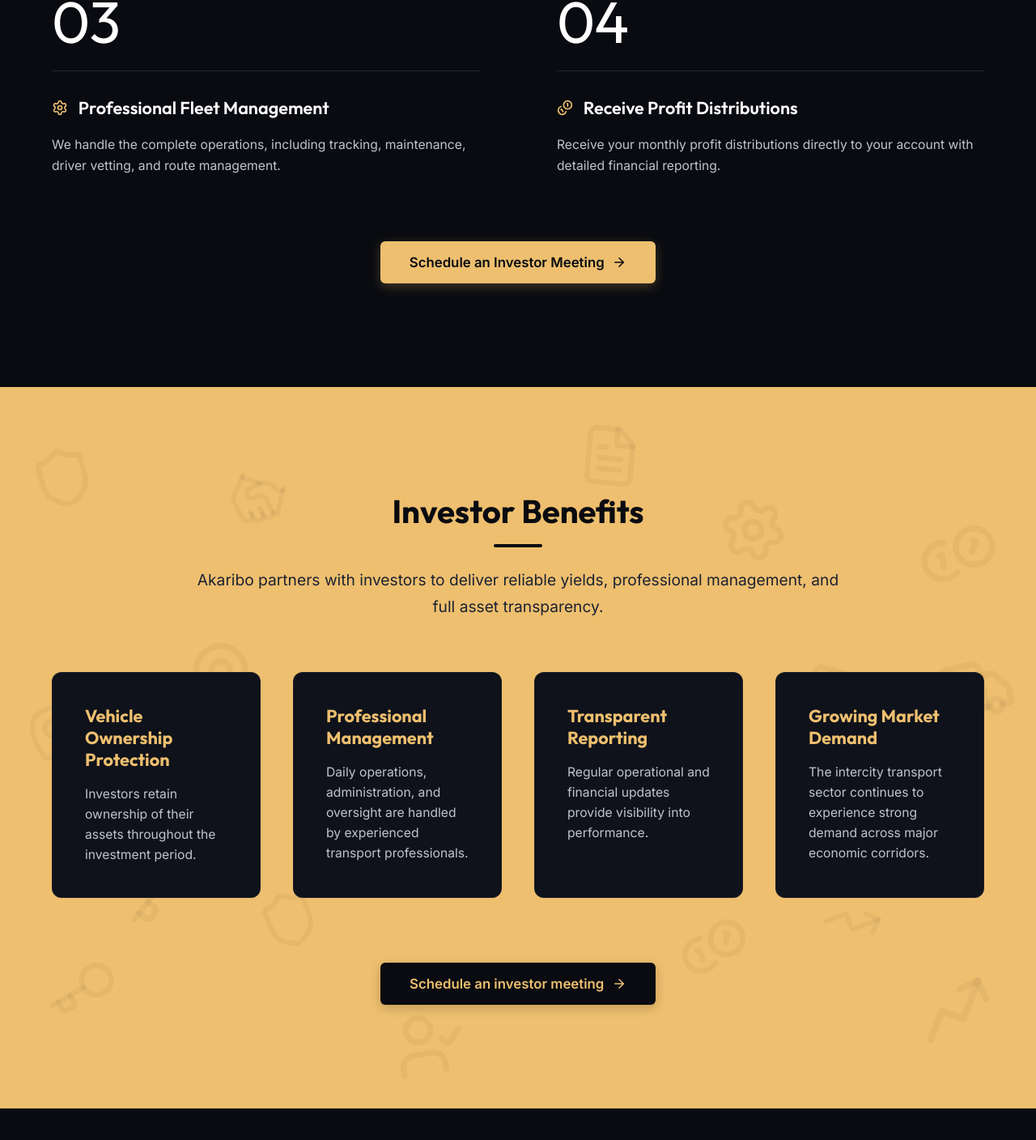
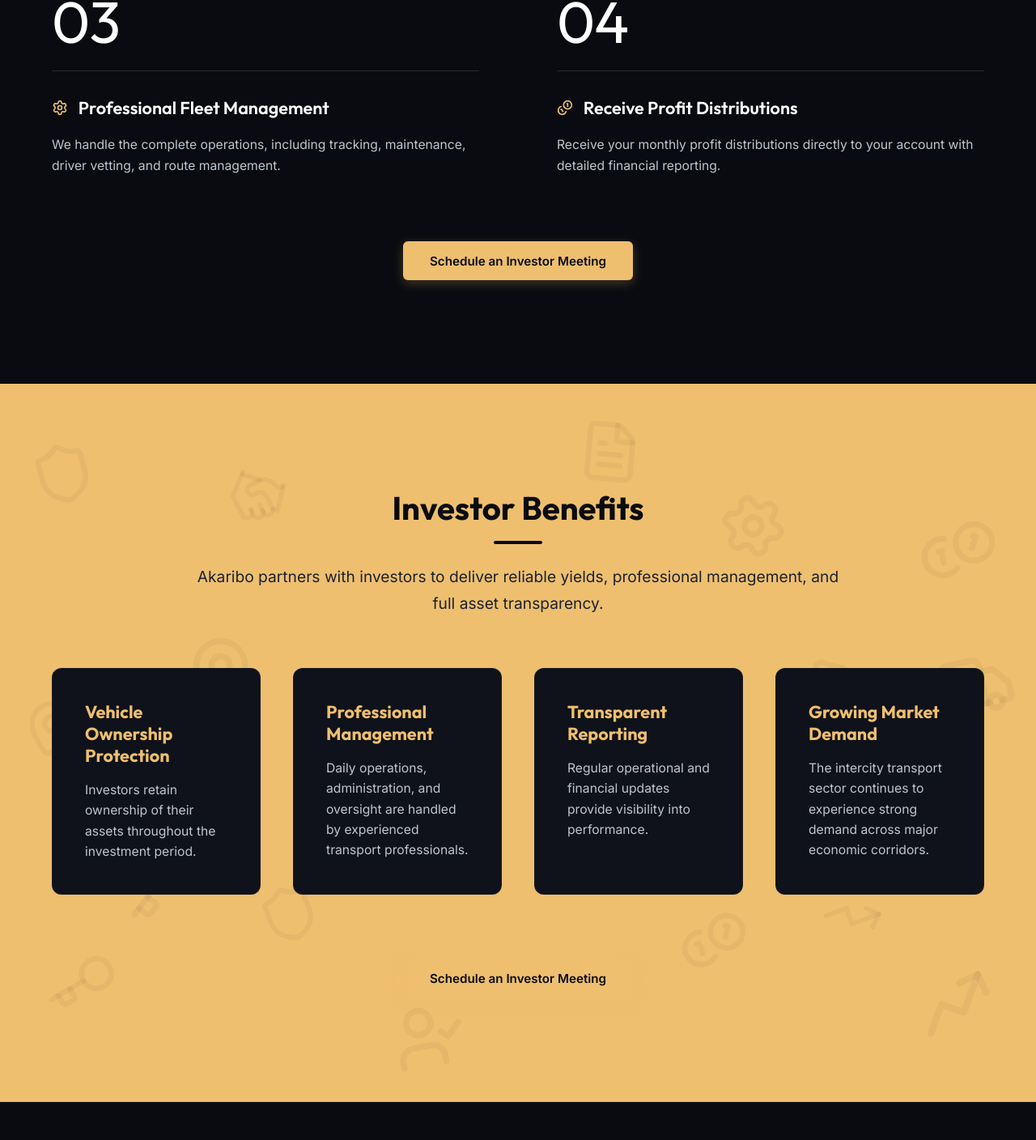
Before and after one commit to Choco246700/Akaribo, a React (Vite) app: page / in a window 1280 px wide. Shown: the part 3599-5007 px from the top of the page at 81% size. Built offline with nearby package versions, Linux system fonts and the light colour scheme.

Commit message:
Made the second 'Schedule a Meeting' button stop showing a pop down screen

```diff
--- a/src/pages/Home/Home.tsx
+++ b/src/pages/Home/Home.tsx
@@ -246,8 +246,8 @@
           </div>
 
           <div className="how-it-works-action">
-            <button className="how-it-works-btn" onClick={() => alert('Investor meeting scheduler coming soon!')}>
-              Schedule an Investor Meeting <ArrowRight className="arrow-icon" size={18} />
+            <button className="hero-btn hero-btn-primary" onClick={handleScheduleClick}>
+              Schedule an Investor Meeting
             </button>
           </div>
         </div>
@@ -297,8 +297,8 @@
           </div>
 
           <div className="benefits-action">
-            <button className="benefits-btn" onClick={handleScheduleClick}>
-              Schedule an investor meeting <ArrowRight className="arrow-icon" size={18} />
+            <button className="hero-btn hero-btn-primary" onClick={handleScheduleClick}>
+              Schedule an Investor Meeting
             </button>
           </div>
         </div>
```
